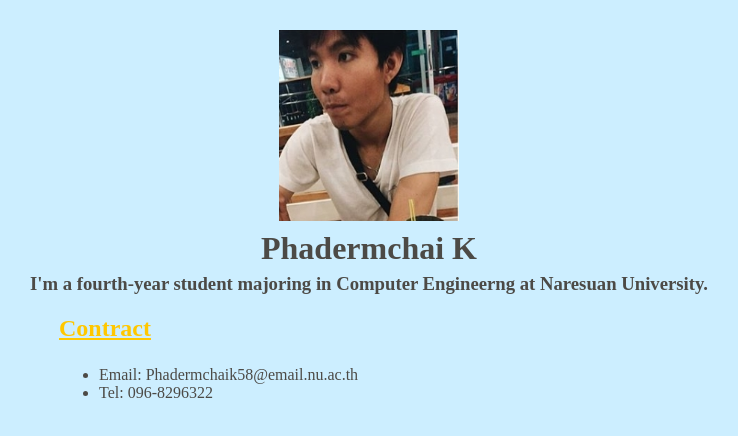
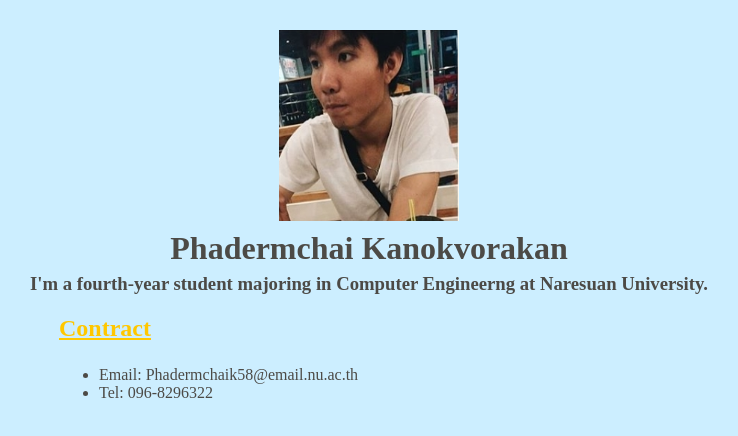
Before and after one commit to phadermchai/Deploy-Resume-With-Docker, a website: page index.html in a window 1280 px wide. Shown: the whole page, without its empty margins (271-1009 px from the left). Drawn offline with Linux system fonts and the light colour scheme.

Commit message:
Update index.html

```diff
--- a/index.html
+++ b/index.html
@@ -7,7 +7,7 @@
 	</head>
 	<body>
 		<center><img src = "profile.jpg" width="180" height="191" align="center"></center>
-		<h1>Phadermchai K</h1>
+		<h1>Phadermchai Kanokvorakan</h1>
 		<h3>I'm a fourth-year student majoring in Computer Engineerng at Naresuan University.</h3>
 		<p>Contract</p>
 		<ul>
```
